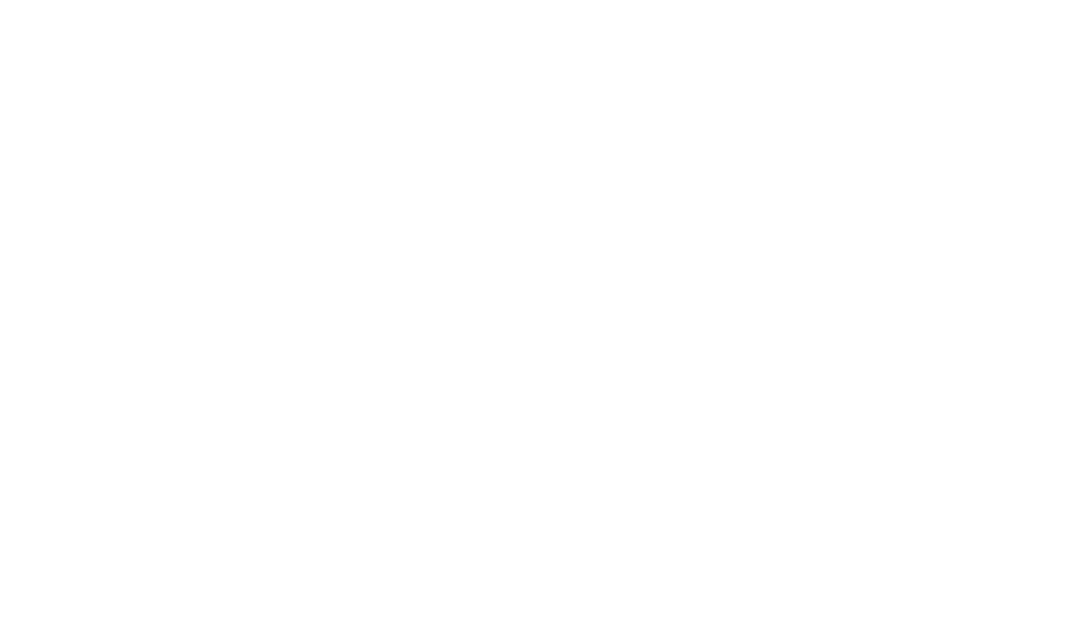
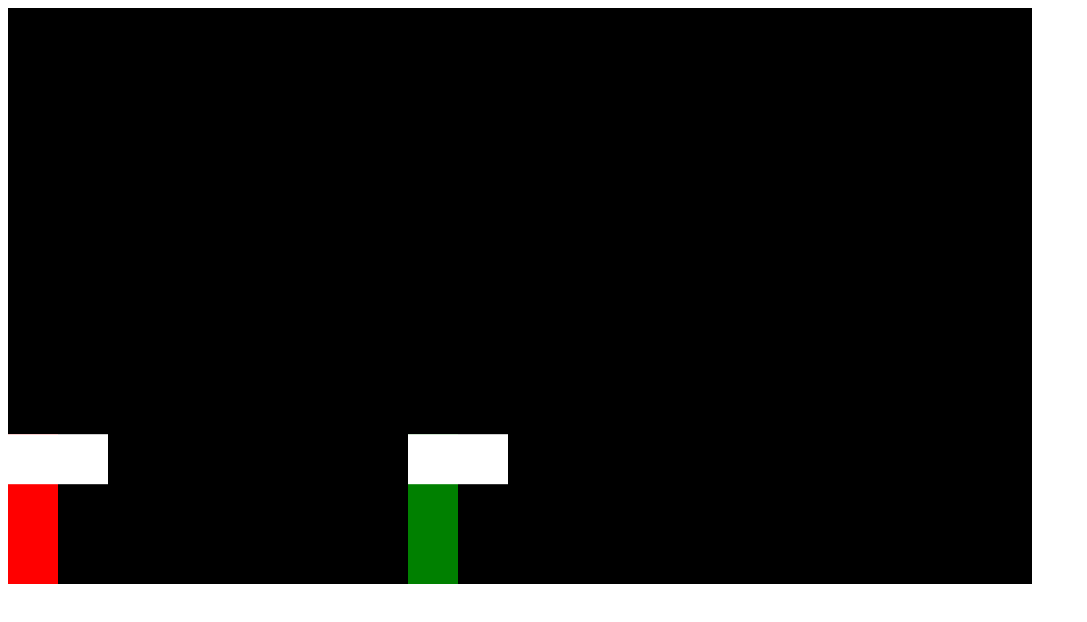
Before and after one commit to Aryan-Saini/Stickman, a plain HTML site: page index.html in a window 1280 px wide. Shown: the whole page, without its empty margins (0-1087 px from the left). Drawn offline with Linux system fonts and the light colour scheme.

Commit message:
player, attack, and movement implemented

```diff
--- a/canvas.js
+++ b/canvas.js
@@ -0,0 +1,167 @@
+const doc = document;
+const body = doc.querySelector('body');
+const can = doc.querySelector('canvas');
+const c = can.getContext("2d");
+
+can.width = 1024;
+can.height = 576;
+const gravity = 0.2;
+
+
+class Sprite {
+  constructor({ pos, color }) {
+    this.pos = pos;
+    this.color = color;
+    this.vel = {
+      x: 0,
+      y: 0
+    };
+    this.isAttacking = false;
+    this.width = 50;
+    this.height = 150;
+    this.attackBox = {
+      pos: this.pos,
+      width: 100,
+      height: 50
+    };
+    this.keys = {
+      a: {
+        pressed: false
+      },
+      d: {
+        pressed: false
+      },
+      w: {
+        pressed: false,
+        activated: false
+      },
+      s: {
+        pressed: false
+      },
+
+      lastKey: ''
+    };
+  }
+
+  draw() {
+    c.fillStyle = this.color;
+    c.fillRect(this.pos.x, this.pos.y, this.width, this.height);
+    c.fillStyle = 'white';
+    c.fillRect(this.attackBox.pos.x, this.attackBox.pos.y, this.attackBox.width, this.attackBox.height);
+  }
+
+  update() {
+    this.draw();
+    this.pos.x += this.vel.x;
+    this.pos.y += this.vel.y;
+    this.move();
+    if (this.pos.y + this.height + this.vel.y >= can.height) {
+      this.vel.y = 0;
+      this.keys.w.activated = false;
+    } else {
+      this.vel.y += gravity;
+    }
+  }
+
+  move() {
+    if (Player.keys.a.pressed && Player.keys.lastKey == 'a') {
+      Player.vel.x = -1;
+    } else if (Player.keys.d.pressed && Player.keys.lastKey == 'd') {
+      Player.vel.x = 1;
+    } else {
+      Player.vel.x = 0;
+    }
+    if (Player.keys.w.pressed && !Player.keys.w.activated) {
+      Player.vel.y = -10;
+      Player.keys.w.activated = true;
+      console.log(this.keys.w.activated);
+    } else if (Player.keys.s.pressed && Player.keys.lastKey == 's') {
+
+    }
+  }
+
+  attack() {
+    this.isAttacking = true;
+    setTimeout(() => {
+      this.isAttacking = false;
+    }, 100)
+  }
+
+}
+
+const Player = new Sprite({
+  pos: {
+    x: 0,
+    y: 0
+  }, color: 'red',
+});
+
+const Enemy = new Sprite({
+  pos: {
+    x: 400,
+    y: 100
+  }, color: 'green'
+});
+
+function detectCollioson() {
+  if (Player.attackBox.pos.x + Player.attackBox.width >= Enemy.pos.x
+    && Player.attackBox.pos.x <= Enemy.pos.x + Enemy.width
+    && Player.attackBox.pos.y + Player.attackBox.height >= Enemy.pos.y
+    && Player.attackBox.pos.y <= Enemy.pos.y + Enemy.height
+    && Player.isAttacking) {
+    console.log("go");
+  }
+}
+
+function animate() {
+  window.requestAnimationFrame(animate);
+
+  c.fillStyle = "black";
+  c.fillRect(0, 0, can.width, can.height);
+  Player.update();
+  Enemy.update();
+  detectCollioson();
+}
+
+
+
+window.addEventListener("keydown", (event) => {
+  switch (event.key.toLowerCase()) {
+    case 'd':
+      Player.keys.d.pressed = true;
+      Player.keys.lastKey = 'd';
+      break;
+    case 'a':
+      Player.keys.a.pressed = true;
+      Player.keys.lastKey = 'a';
+      break;
+    case 'w':
+      Player.keys.w.pressed = true;
+      break;
+    case 's':
+      Player.keys.a.pressed = true;
+      Player.keys.lastKey = 'a';
+      break;
+  }
+});
+
+
+window.addEventListener("keyup", (event) => {
+  switch (event.key.toLowerCase()) {
+    case 'd':
+      Player.keys.d.pressed = false;
+      break;
+    case 'a':
+      Player.keys.a.pressed = false;
+      break;
+    case 'w':
+      Player.keys.w.pressed = false;
+      break;
+    case 's':
+      Player.keys.a.pressed = false;
+      break;
+  }
+});
+
+
+animate();
--- a/index.html
+++ b/index.html
@@ -4,10 +4,10 @@
     <meta charset="UTF-8" />
     <meta http-equiv="X-UA-Compatible" content="IE=edge" />
     <meta name="viewport" content="width=device-width, initial-scale=1.0" />
+    <script defer src="canvas.js"></script>
     <title>Document</title>
   </head>
   <body>
     <canvas></canvas>
-    <script src="canvas.js"></script>
   </body>
 </html>
```
